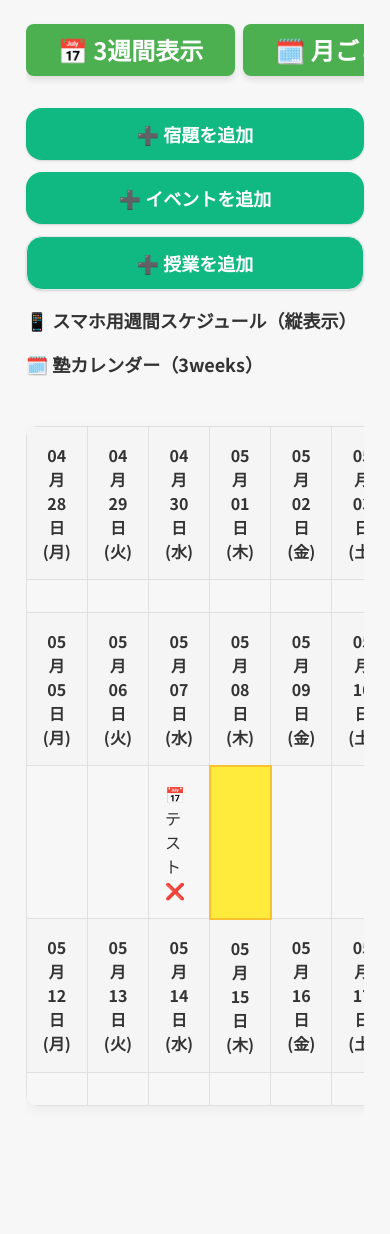
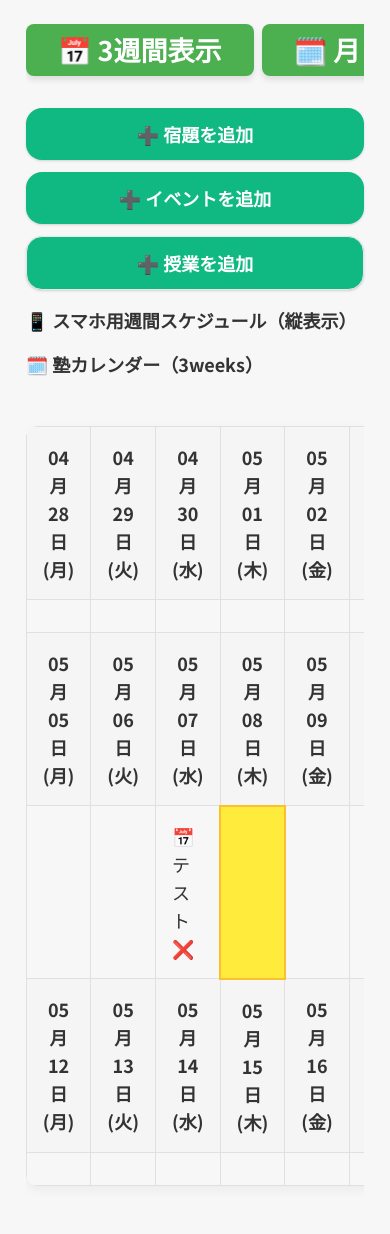
Before and after one commit to masakytkonitiwa/juku_project, a Django app: page /homework/week/ in a window 390 px wide. Shown: the part 58-1292 px from the top of the page. Before the commit the page ends 1164 px from the top, so only its background shows below. Run offline with Django 4.2, Linux system fonts and the light colour scheme; data comes from the database, SQL or seed files in the repository; data that the repository does not hold is empty.

Commit message:
Set text-lg for better mobile readability

```diff
--- a/homework/templates/homework/weekly_view.html
+++ b/homework/templates/homework/weekly_view.html
@@ -4,7 +4,7 @@
 {% block title %}週間カレンダー{% endblock %}
 
 {% block content %}
-<div class="text-base">
+<div class="text-lg">
 
 <form method="get" action="{% url 'weekly_view' %}" class="mb-6">
 
```
